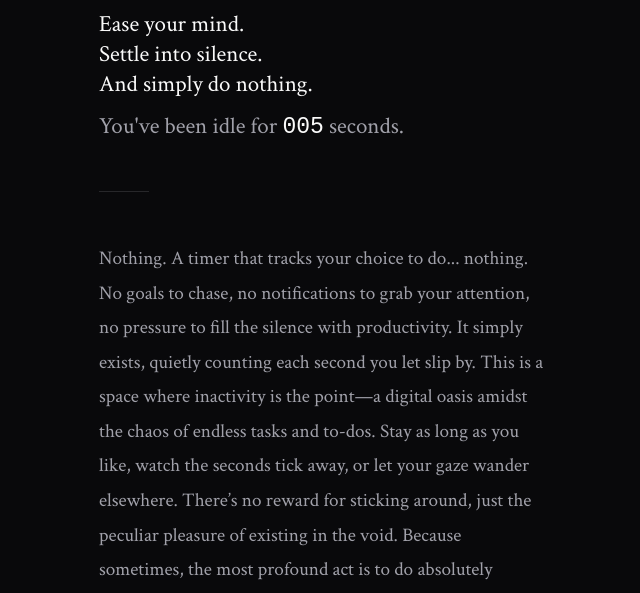
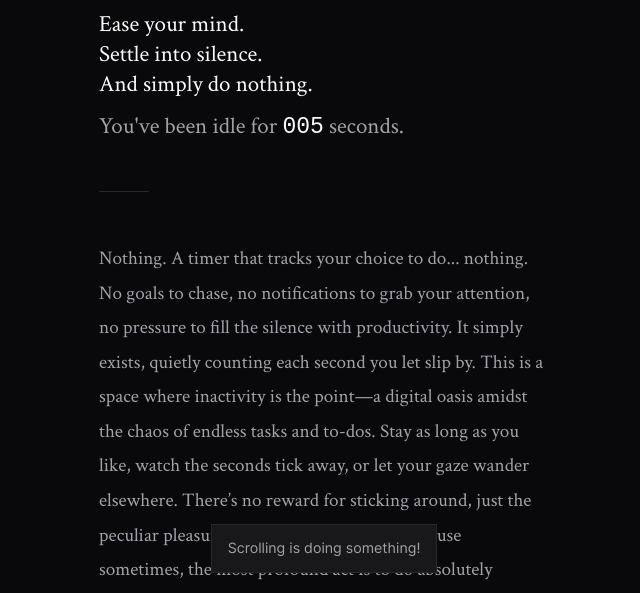
Before and after one commit to remvze/nothing, an Astro site: page / in a window 1280 px wide. Shown: the part 207-800 px from the top of the page, without its empty margins (316-956 px from the left). Built offline with nearby package versions, Linux system fonts and the light colour scheme; Astro itself is replaced by a stand-in of ours.

Commit message:
feat: add snackbar

```diff
--- a/package.json
+++ b/package.json
@@ -26,6 +26,7 @@
     "@types/react": "^18.2.48",
     "@types/react-dom": "^18.2.18",
     "astro": "^4.2.1",
+    "framer-motion": "11.5.4",
     "react": "^18.2.0",
     "react-dom": "^18.2.0",
     "react-icons": "5.0.1"
--- a/src/components/app/app.tsx
+++ b/src/components/app/app.tsx
@@ -1,14 +1,16 @@
 import { useRef, useEffect } from 'react';
 
 import { Container } from '../container';
+import { useSnackbar, SnackbarProvider } from '@/contexts/snackbar';
 
 import { useLocalStorage } from '@/hooks/use-local-storage';
 
 import styles from './app.module.css';
 
-export function App() {
+function AppComponent() {
   const [activeTime, setActiveTime] = useLocalStorage('nothing-timer', 0);
   const intervalRef = useRef<NodeJS.Timeout | null>(null);
+  const showSnackbar = useSnackbar();
 
   const startTimer = () => {
     if (intervalRef.current === null) {
@@ -45,6 +47,24 @@ export function App() {
       stopTimer();
     };
   }, []);
+
+  useEffect(() => {
+    const handleMouse = () => {
+      showSnackbar('Moving the mouse is doing something!');
+    };
+
+    const handleScroll = () => {
+      showSnackbar('Scrolling is doing something!');
+    };
+
+    window.addEventListener('scroll', handleScroll);
+    window.addEventListener('mousemove', handleMouse);
+
+    return () => {
+      window.removeEventListener('scroll', handleScroll);
+      window.removeEventListener('mousemove', handleMouse);
+    };
+  }, [showSnackbar]);
 
   const formatTime = (time: number, minLength: number = 3): string => {
     return time.toLocaleString('en-US', {
@@ -104,3 +124,11 @@ export function App() {
     </Container>
   );
 }
+
+export function App() {
+  return (
+    <SnackbarProvider>
+      <AppComponent />
+    </SnackbarProvider>
+  );
+}
--- /dev/null
+++ b/src/components/snackbar/index.ts
@@ -0,0 +1 @@
+export { Snackbar } from './snackbar';
--- /dev/null
+++ b/src/components/snackbar/snackbar.module.css
@@ -0,0 +1,29 @@
+.wrapper {
+  position: fixed;
+  bottom: 20px;
+  left: 0;
+  z-index: 100;
+  width: 100%;
+  pointer-events: none;
+
+  & .snackbar {
+    width: max-content;
+    max-width: 90%;
+    padding: 12px 16px;
+    margin: 0 auto;
+    font-family: var(--font-sans);
+    font-size: var(--font-sm);
+    line-height: 1.6;
+    color: var(--color-foreground-subtle);
+    pointer-events: fill;
+    background-color: var(--color-neutral-100);
+    border: 1px solid var(--color-neutral-200);
+
+    & a {
+      font-weight: 500;
+      color: var(--color-foreground);
+      text-decoration-style: dotted;
+      text-decoration-color: var(--color-foreground-subtler);
+    }
+  }
+}
--- /dev/null
+++ b/src/components/snackbar/snackbar.tsx
@@ -0,0 +1,28 @@
+import { motion } from 'framer-motion';
+
+import styles from './snackbar.module.css';
+
+interface SnackbarProps {
+  message: string | React.ReactNode;
+}
+
+export function Snackbar({ message }: SnackbarProps) {
+  const variants = {
+    hidden: { opacity: 0, y: 20 },
+    show: { opacity: 1, y: 0 },
+  };
+
+  return (
+    <div className={styles.wrapper}>
+      <motion.div
+        animate="show"
+        className={styles.snackbar}
+        exit="hidden"
+        initial="hidden"
+        variants={variants}
+      >
+        {message}
+      </motion.div>
+    </div>
+  );
+}
--- /dev/null
+++ b/src/contexts/snackbar.tsx
@@ -0,0 +1,51 @@
+import {
+  createContext,
+  useState,
+  useCallback,
+  useRef,
+  useContext,
+} from 'react';
+import { AnimatePresence } from 'framer-motion';
+
+import { Snackbar } from '@/components/snackbar';
+
+export const SnackbarContext = createContext<
+  (message: string | React.ReactNode, duration?: number) => void
+>(() => {});
+
+export const useSnackbar = () => useContext(SnackbarContext);
+
+interface SnackbarProviderProps {
+  children: React.ReactNode;
+}
+
+export function SnackbarProvider({ children }: SnackbarProviderProps) {
+  const [message, setMessage] = useState<string | React.ReactNode>('');
+  const [isVisible, setIsVisible] = useState(false);
+  const timeout = useRef<ReturnType<typeof setTimeout> | null>(null);
+
+  const show = useCallback(
+    (message: string | React.ReactNode, duration = 5000) => {
+      setMessage(message);
+      setIsVisible(true);
+
+      if (timeout.current) clearTimeout(timeout.current);
+
+      timeout.current = setTimeout(() => {
+        setMessage('');
+        setIsVisible(false);
+      }, duration);
+    },
+    [],
+  );
+
+  return (
+    <SnackbarContext.Provider value={show}>
+      {children}
+
+      <AnimatePresence>
+        {isVisible && <Snackbar message={message} />}
+      </AnimatePresence>
+    </SnackbarContext.Provider>
+  );
+}
```
Also changed, not shown: 1 other file.
